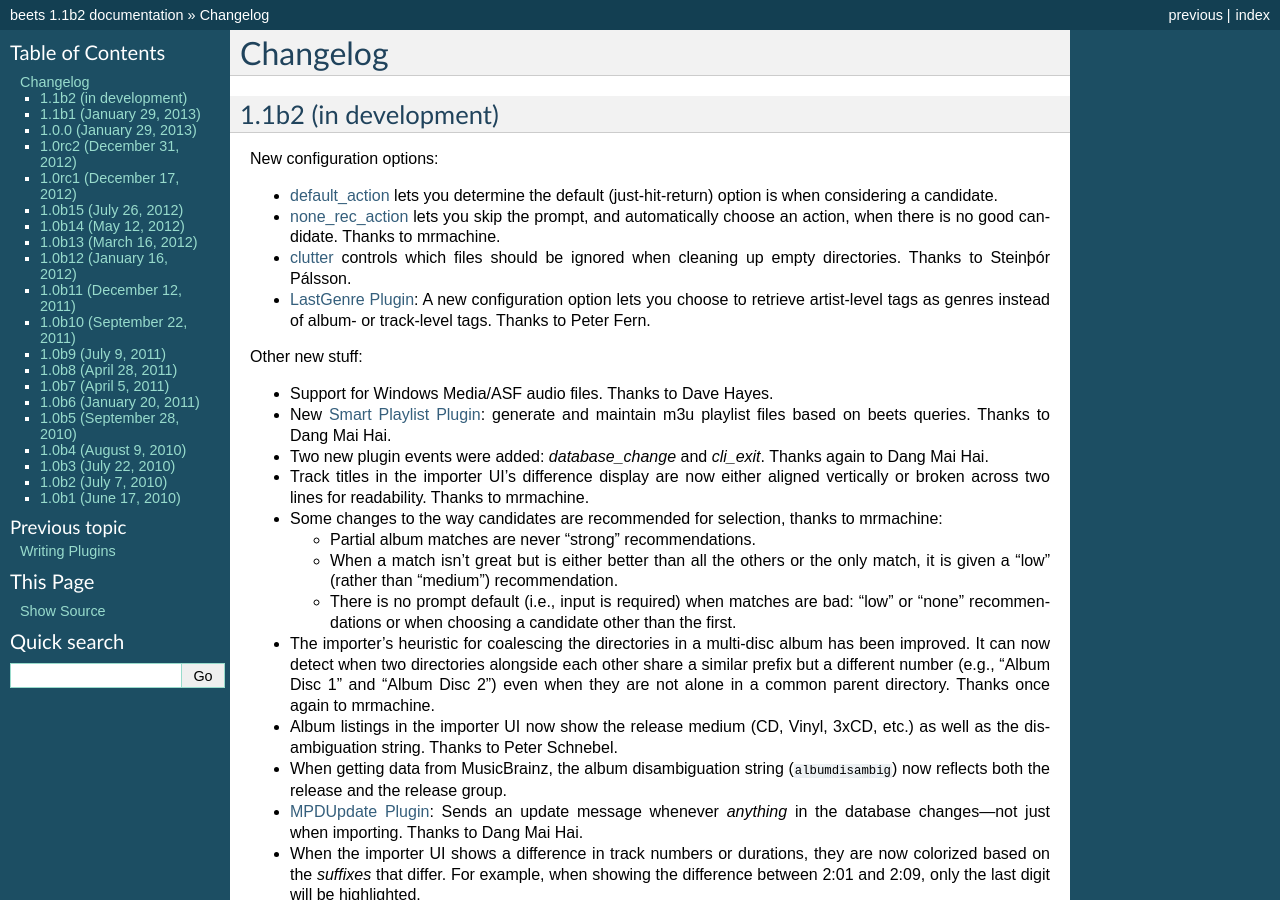
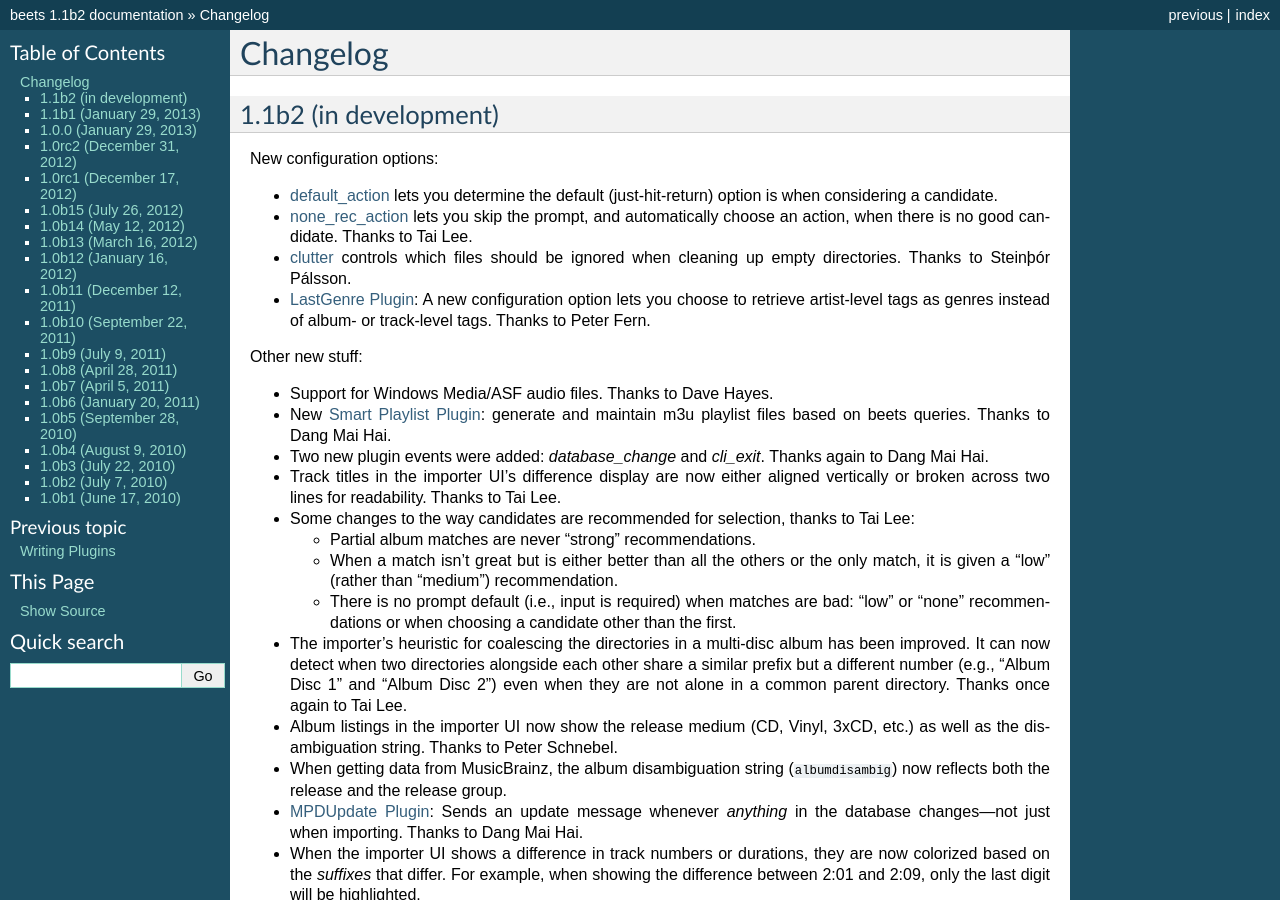
Before and after one commit to google-code-export/beets, a Sphinx documentation site: the page built from docs/changelog.rst, in a window 1280 px wide and 900 px high. Built offline with Sphinx 7.4.7, drawn with Linux system fonts in a browser that asks for light colours.

Commit message:
correct changelog credits for @mrmachine

```diff
--- a/docs/changelog.rst
+++ b/docs/changelog.rst
@@ -9,7 +9,7 @@
 * :ref:`default_action` lets you determine the default (just-hit-return) option
   is when considering a candidate.
 * :ref:`none_rec_action` lets you skip the prompt, and automatically choose an
-  action, when there is no good candidate. Thanks to mrmachine.
+  action, when there is no good candidate. Thanks to Tai Lee.
 * :ref:`clutter` controls which files should be ignored when cleaning up empty
   directories. Thanks to Steinþór Pálsson.
 * :doc:`/plugins/lastgenre`: A new configuration option lets you choose to
@@ -24,9 +24,9 @@
 * Two new plugin events were added: *database_change* and *cli_exit*. Thanks
   again to Dang Mai Hai.
 * Track titles in the importer UI's difference display are now either aligned
-  vertically or broken across two lines for readability. Thanks to mrmachine.
+  vertically or broken across two lines for readability. Thanks to Tai Lee.
 * Some changes to the way candidates are recommended for selection, thanks to
-  mrmachine:
+  Tai Lee:
 
   * Partial album matches are never "strong" recommendations.
   * When a match isn't great but is either better than all the others or the
@@ -39,7 +39,7 @@
   has been improved. It can now detect when two directories alongside each
   other share a similar prefix but a different number (e.g., "Album Disc 1" and
   "Album Disc 2") even when they are not alone in a common parent directory.
-  Thanks once again to mrmachine.
+  Thanks once again to Tai Lee.
 * Album listings in the importer UI now show the release medium (CD, Vinyl,
   3xCD, etc.) as well as the disambiguation string. Thanks to Peter Schnebel.
 * When getting data from MusicBrainz, the album disambiguation string
```
